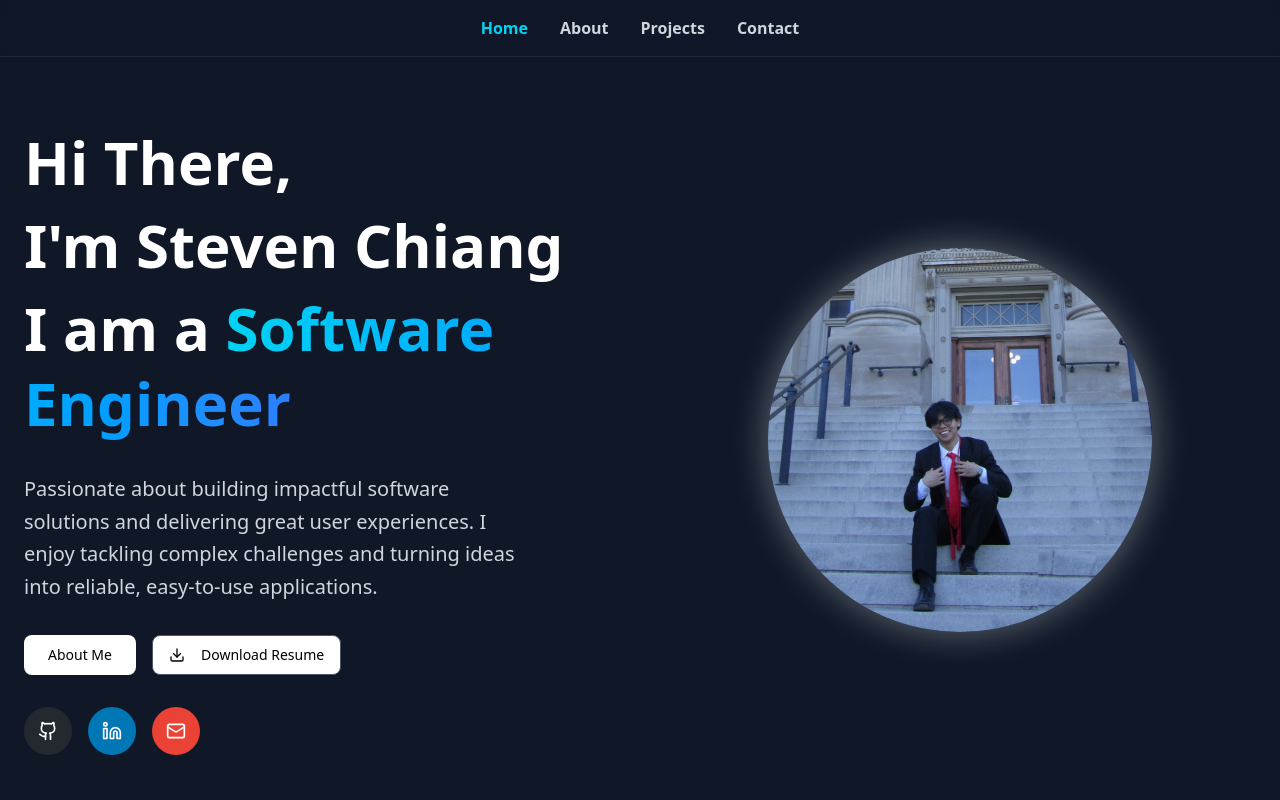
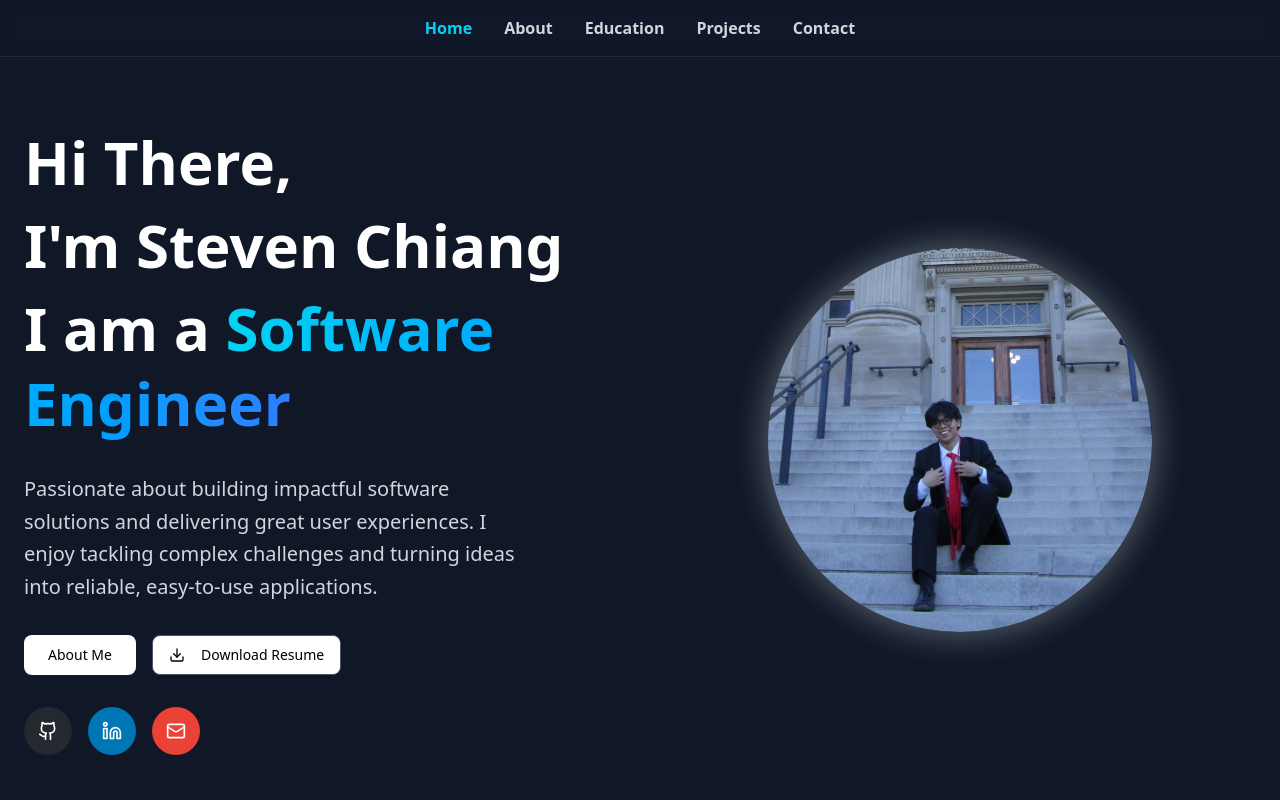
Before and after one commit to StevenJSCF/steven-portfolio, a Next.js app: page / in a window 1280 px wide. Shown: the top 800 px of the page. Built offline with nearby package versions, Linux system fonts and the light colour scheme.

Commit message:
updating nav bar

```diff
--- a/app/(sections)/Education/page.tsx
+++ b/app/(sections)/Education/page.tsx
@@ -11,6 +11,7 @@ const education = [
 
 function EducationPage() {
   return (
+    <section id = "education">
     <div className="px-6 bg-gray-900">
       <div className="max-w-4xl mx-auto">
         <div className="text-center mb-16">
@@ -38,6 +39,7 @@ function EducationPage() {
         </div>
       </div>
     </div>
+    </section>
   );
 }
 
--- a/app/(sections)/Experience/page.tsx
+++ /dev/null
@@ -1,22 +0,0 @@
-import React from 'react'
-
-function page() {
-  return (
-    <div>
-      <h1 className="text-4xl font-bold mb-4">Experience</h1>
-      <div className="space-y-4">
-        <div className="border-b border-gray-700 pb-4">
-          <h2 className="text-2xl font-semibold">Job Title - Company</h2>
-          <p className="text-gray-400">Location | Dates</p>
-          <ul className="list-disc list-inside">
-            <li>Responsibility 1</li>
-            <li>Responsibility 2</li>
-            <li>Responsibility 3</li>
-          </ul>
-        </div>
-      </div>
-    </div>
-  )
-}
-
-export default page
--- a/components/NavBar.tsx
+++ b/components/NavBar.tsx
@@ -20,6 +20,12 @@ function NavBar() {
                 About
               </a>
               <a
+                href="#education"
+                className="text-gray-300 hover:text-white transition-colors font-bold"
+              >
+                Education
+              </a>
+              <a
                 href="#projects"
                 className="text-gray-300 hover:text-white transition-colors font-bold"
               >
```
